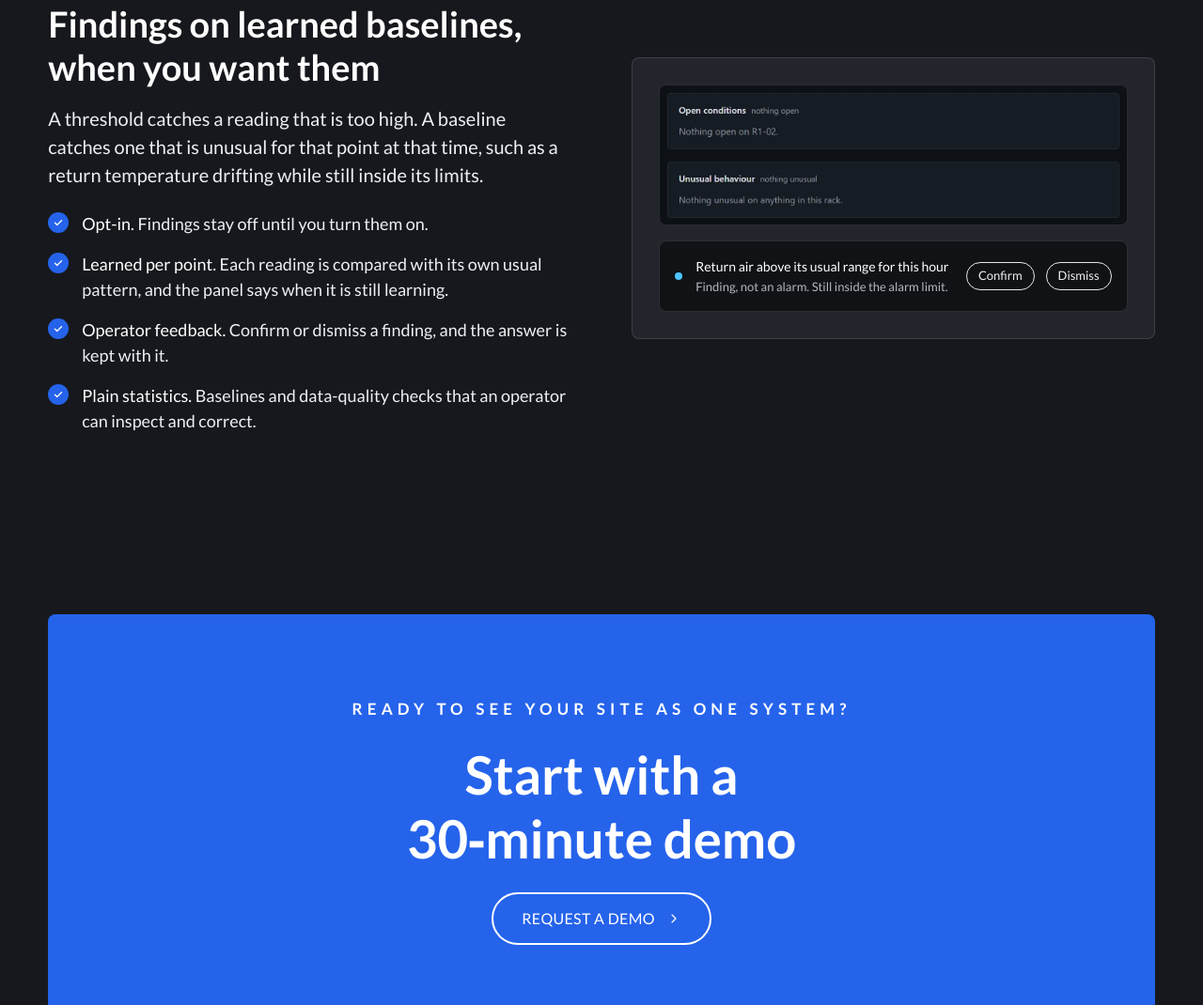
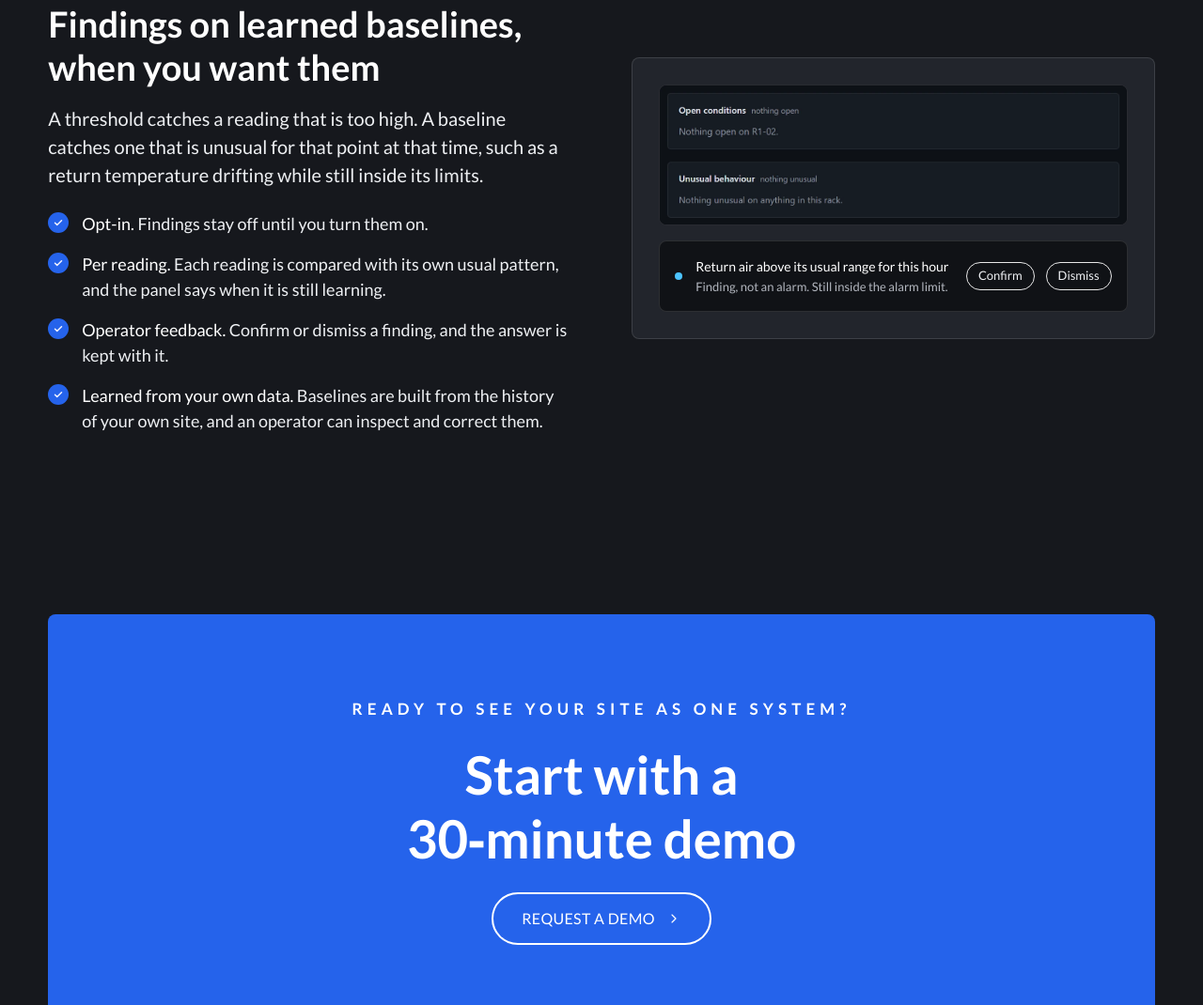
Before and after one commit to hindora/spectradcim-website, an Astro site: page /platform/thermal in a window 1280 px wide. Shown: the part 4052-5122 px from the top of the page at 94% size. Built offline with nearby package versions, Linux system fonts and the light colour scheme; Astro itself is replaced by a stand-in of ours; no server answers.

Commit message:
Thermal page: anomaly findings say what they learn from
"Plain statistics" becomes "Learned from your own data", and "Learned per
point" becomes "Per reading", so the two items no longer read alike.

Co-Authored-By: Claude Fable 5.2 <noreply@anthropic.com>

```diff
--- a/src/pages/platform/thermal.astro
+++ b/src/pages/platform/thermal.astro
@@ -63,9 +63,9 @@ const chain = [
 
 const anomalyChecks = [
   { b: 'Opt-in.', t: 'Findings stay off until you turn them on.' },
-  { b: 'Learned per point.', t: 'Each reading is compared with its own usual pattern, and the panel says when it is still learning.' },
+  { b: 'Per reading.', t: 'Each reading is compared with its own usual pattern, and the panel says when it is still learning.' },
   { b: 'Operator feedback.', t: 'Confirm or dismiss a finding, and the answer is kept with it.' },
-  { b: 'Plain statistics.', t: 'Baselines and data-quality checks that an operator can inspect and correct.' },
+  { b: 'Learned from your own data.', t: 'Baselines are built from the history of your own site, and an operator can inspect and correct them.' },
 ];
 ---
 
```
